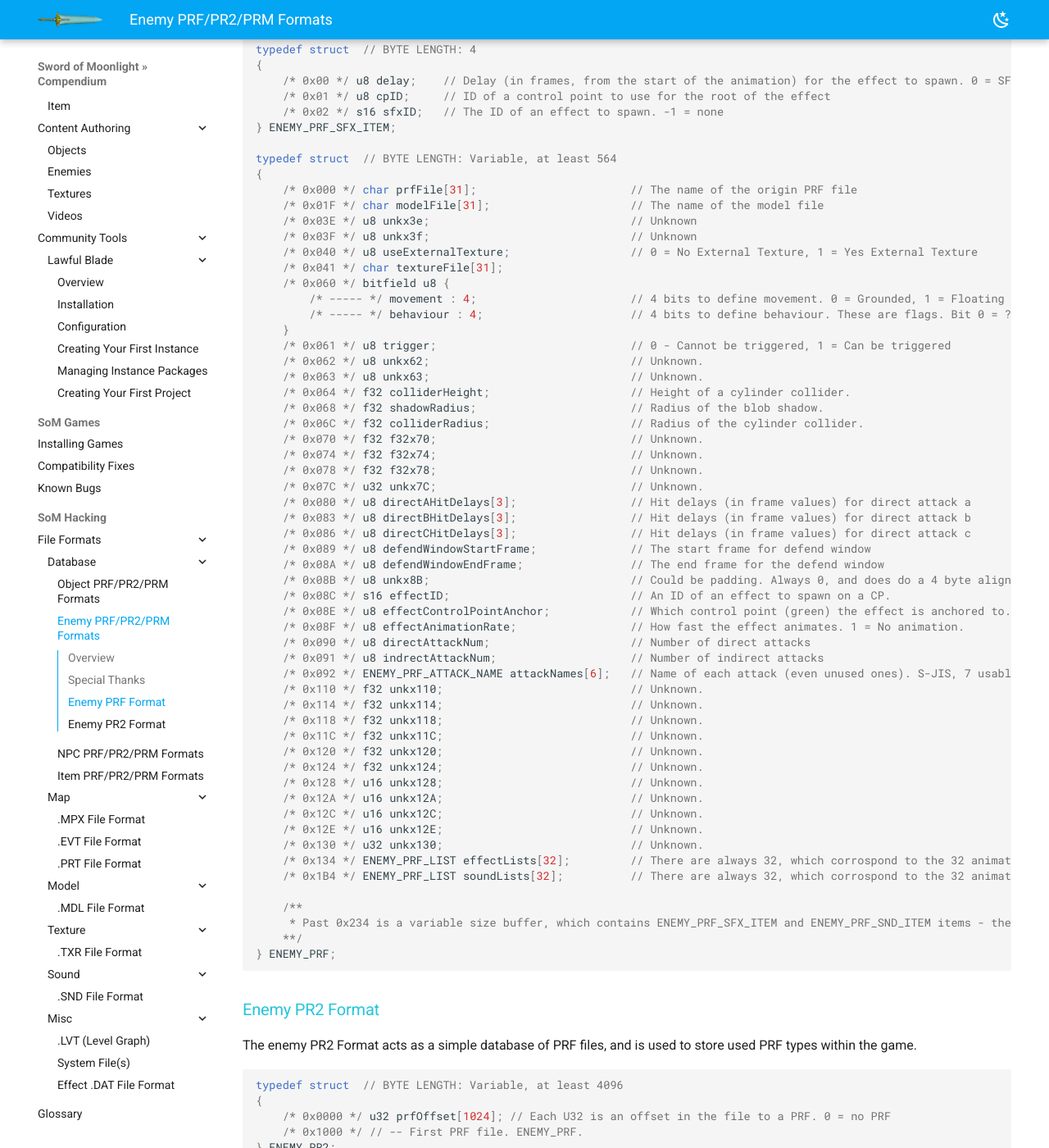
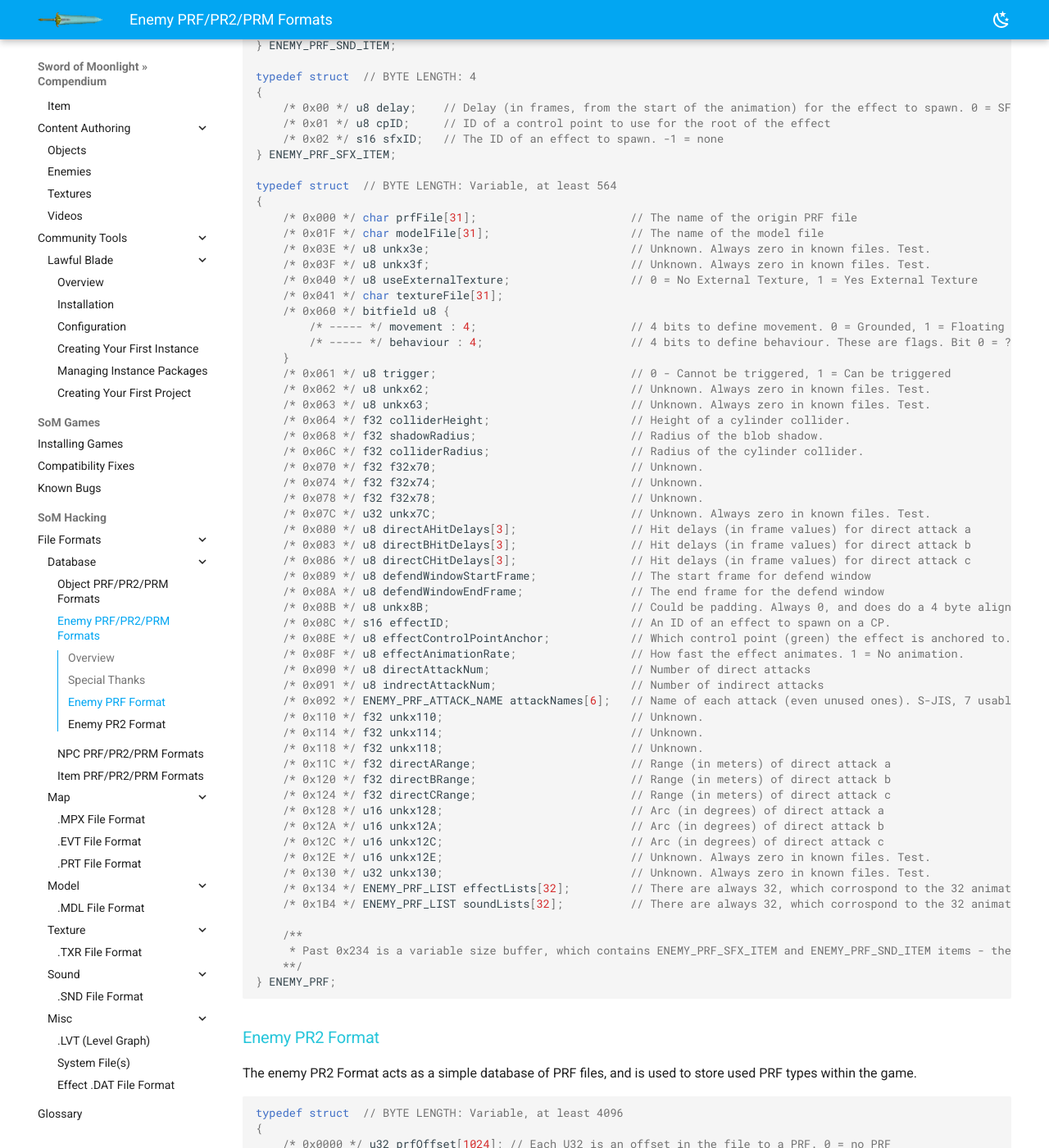
Before and after one commit to Sword-of-Moonlight/docs-of-moonlight, an MkDocs documentation site: the page built from source/docs/editor/ff/param-enemy-file-formats.md, in a window 1280 px wide and 1400 px high, scrolled down 836 px. Shown: the whole window at 82% size. Built offline with MkDocs 1.6.1 and Material for MkDocs 9.7.7, drawn with Linux system fonts in a browser that asks for light colours; some of the changed text lies outside the part shown.

Commit message:
Update enemy PRF with findings from kurobake

```diff
--- a/source/docs/editor/ff/param-enemy-file-formats.md
+++ b/source/docs/editor/ff/param-enemy-file-formats.md
@@ -39,8 +40,8 @@ typedef struct  // BYTE LENGTH: Variable, at least 564
 {
     /* 0x000 */ char prfFile[31];                       // The name of the origin PRF file
     /* 0x01F */ char modelFile[31];                     // The name of the model file
-    /* 0x03E */ u8 unkx3e;                              // Unknown
-    /* 0x03F */ u8 unkx3f;                              // Unknown
+    /* 0x03E */ u8 unkx3e;                              // Unknown. Always zero in known files. Test.
+    /* 0x03F */ u8 unkx3f;                              // Unknown. Always zero in known files. Test.
     /* 0x040 */ u8 useExternalTexture;                  // 0 = No External Texture, 1 = Yes External Texture
     /* 0x041 */ char textureFile[31];
     /* 0x060 */ bitfield u8 {
@@ -48,15 +49,15 @@ typedef struct  // BYTE LENGTH: Variable, at least 564
         /* ----- */ behaviour : 4;                      // 4 bits to define behaviour. These are flags. Bit 0 = ?, Bit 1 = ?, Bit 2 = Evades, Bit 3 = Defends
     }
     /* 0x061 */ u8 trigger;                             // 0 - Cannot be triggered, 1 = Can be triggered
-    /* 0x062 */ u8 unkx62;                              // Unknown.
-    /* 0x063 */ u8 unkx63;                              // Unknown.
+    /* 0x062 */ u8 unkx62;                              // Unknown. Always zero in known files. Test.
+    /* 0x063 */ u8 unkx63;                              // Unknown. Always zero in known files. Test.
     /* 0x064 */ f32 colliderHeight;                     // Height of a cylinder collider.
     /* 0x068 */ f32 shadowRadius;                       // Radius of the blob shadow.
     /* 0x06C */ f32 colliderRadius;                     // Radius of the cylinder collider.
     /* 0x070 */ f32 f32x70;                             // Unknown.
     /* 0x074 */ f32 f32x74;                             // Unknown.
     /* 0x078 */ f32 f32x78;                             // Unknown.
-    /* 0x07C */ u32 unkx7C;                             // Unknown.
+    /* 0x07C */ u32 unkx7C;                             // Unknown. Always zero in known files. Test.
     /* 0x080 */ u8 directAHitDelays[3];                 // Hit delays (in frame values) for direct attack a
     /* 0x083 */ u8 directBHitDelays[3];                 // Hit delays (in frame values) for direct attack b
     /* 0x086 */ u8 directCHitDelays[3];                 // Hit delays (in frame values) for direct attack c
@@ -72,14 +73,14 @@ typedef struct  // BYTE LENGTH: Variable, at least 564
     /* 0x110 */ f32 unkx110;                            // Unknown.
     /* 0x114 */ f32 unkx114;                            // Unknown.
     /* 0x118 */ f32 unkx118;                            // Unknown.
-    /* 0x11C */ f32 unkx11C;                            // Unknown.
-    /* 0x120 */ f32 unkx120;                            // Unknown.
-    /* 0x124 */ f32 unkx124;                            // Unknown.
-    /* 0x128 */ u16 unkx128;                            // Unknown.
-    /* 0x12A */ u16 unkx12A;                            // Unknown.
-    /* 0x12C */ u16 unkx12C;                            // Unknown.
-    /* 0x12E */ u16 unkx12E;                            // Unknown.
-    /* 0x130 */ u32 unkx130;                            // Unknown.
+    /* 0x11C */ f32 directARange;                       // Range (in meters) of direct attack a
+    /* 0x120 */ f32 directBRange;                       // Range (in meters) of direct attack b
+    /* 0x124 */ f32 directCRange;                       // Range (in meters) of direct attack c
+    /* 0x128 */ u16 unkx128;                            // Arc (in degrees) of direct attack a
+    /* 0x12A */ u16 unkx12A;                            // Arc (in degrees) of direct attack b
+    /* 0x12C */ u16 unkx12C;                            // Arc (in degrees) of direct attack c
+    /* 0x12E */ u16 unkx12E;                            // Unknown. Always zero in known files. Test.
+    /* 0x130 */ u32 unkx130;                            // Unknown. Always zero in known files. Test.
     /* 0x134 */ ENEMY_PRF_LIST effectLists[32];         // There are always 32, which corrospond to the 32 animation IDs.
     /* 0x1B4 */ ENEMY_PRF_LIST soundLists[32];          // There are always 32, which corrospond to the 32 animation IDs.
 
```
Also changed, not shown: other parts of source/docs/editor/ff/param-enemy-file-formats.md (+1 -0 lines), source/docs/editor/ff/param-object-file-formats.md (+1 -1 lines).
